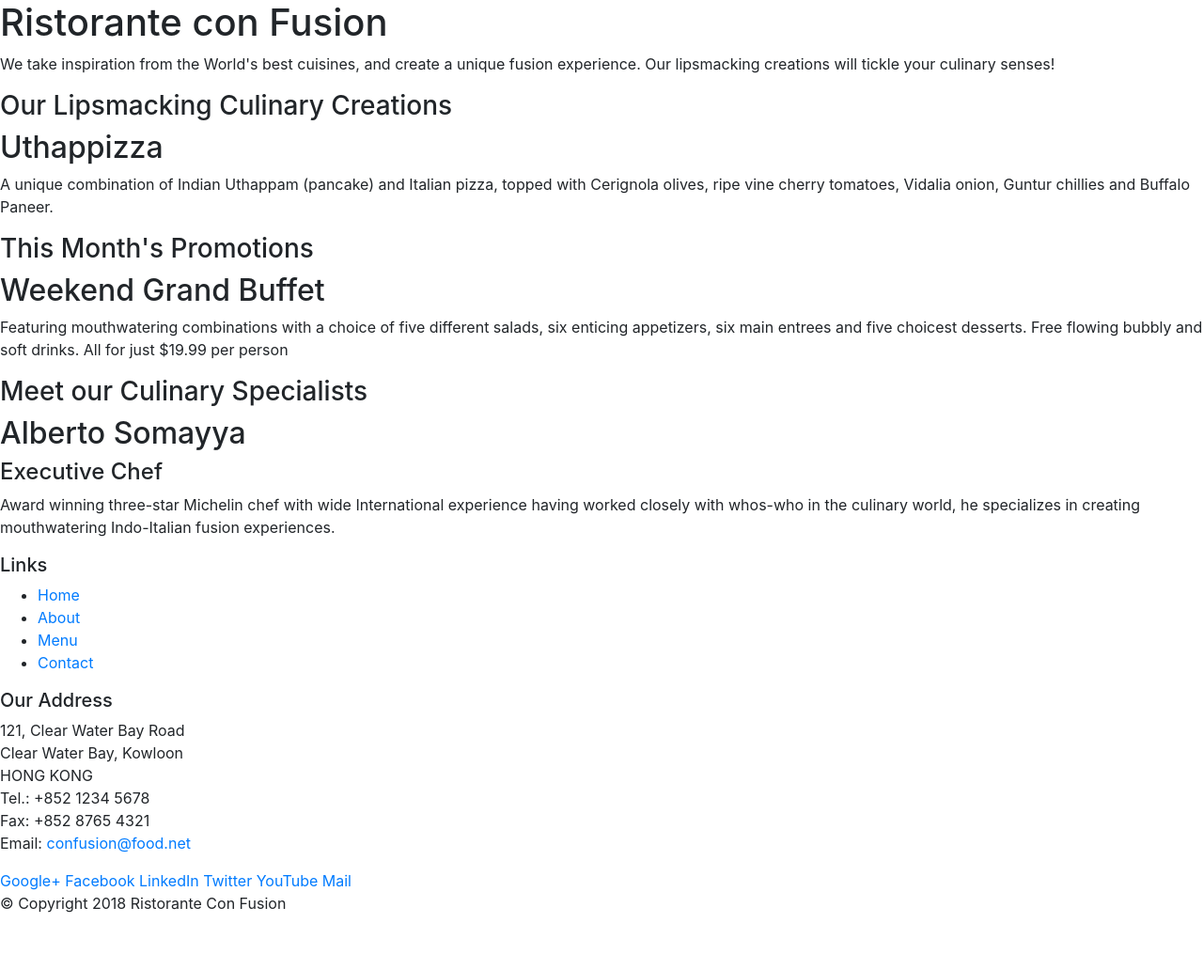
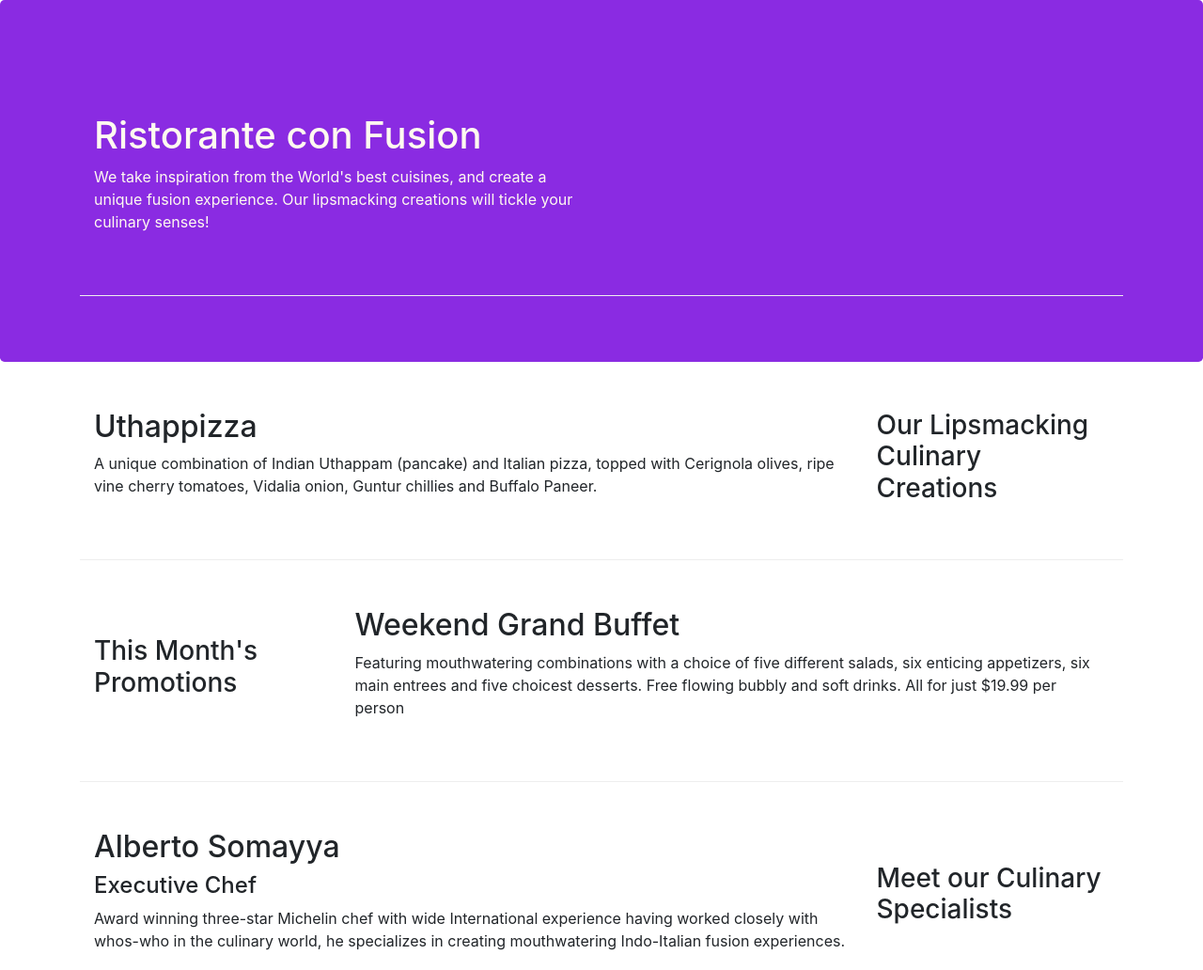
Before and after one commit to Jebarcia77/ReactA1Bootstrap, a website: page index.html in a window 1280 px wide. Shown: the top 1032 px of the page at 94% size. Before the commit the page ends 989 px from the top, so only its background shows below. Drawn offline with nearby package versions, Linux system fonts and the light colour scheme.

Commit message:
index styled

```diff
--- /dev/null
+++ b/css/styles.css
@@ -0,0 +1,29 @@
+.row-header{
+    margin: 0px auto;
+    padding: 0px auto;
+}
+.row-content{
+    margin: 0px auto;
+    padding: 50px 0px;
+    border-bottom: 1px ridge;
+    min-width: 400px;
+}
+
+.footer{
+    background-color: darkgrey;
+    margin: 0px auto;
+    padding: 20px 0px;
+}
+
+.jumbotron{
+    padding: 70px 30px;
+    margin: 0px auto;
+    background-color: blueviolet;
+    color: floralwhite;
+}
+
+.address{
+    font-size: 80%;
+    margin: 0px;
+    color: black;
+}
--- a/index.html
+++ b/index.html
@@ -9,51 +9,54 @@
 
     <!-- Bootstrap CSS -->
     <link rel="stylesheet" href="node_modules/bootstrap/dist/css/bootstrap.min.css">
+    <link rel="stylesheet" href="css/styles.css">
+
+
     <title>Ristorante Con Fusion</title>
 </head>
 
 <body>
 
-    <header>
-        <div>
-            <div>
-                <div>
+    <header class="jumbotron">
+        <div class="container">
+            <div class="row row-content">
+                <div class="col-12 col-sm-6">
                     <h1>Ristorante con Fusion</h1>
                     <p>We take inspiration from the World's best cuisines, and create a unique fusion experience. Our lipsmacking creations will tickle your culinary senses!</p>
                 </div>
-                <div>
+                <div class="col-12 col-sm">
                 </div>
             </div>
         </div>
     </header>
 
-    <div>
-        <div>
-            <div>
+    <div class="container">
+        <div class="row row-content align-items-center">
+            <div class="col-12 col-sm-4 order-sm-last col-md-3">
                 <h3>Our Lipsmacking Culinary Creations</h3>
             </div>
-            <div>
+            <div class="col col-sm order-sm-first col-md">
                 <h2>Uthappizza</h2>
                 <p>A unique combination of Indian Uthappam (pancake) and Italian pizza, topped with Cerignola olives, ripe vine cherry tomatoes, Vidalia onion, Guntur chillies and Buffalo Paneer.</p>
             </div>
         </div>
 
 
-        <div>
-            <div>
+        <div class="row row-content align-items-center">
+            <div class="col-12 col-sm-4 col-md-3">
                 <h3>This Month's Promotions</h3>
             </div>
-            <div>
+            <div class="col col-sm col-md">
                 <h2>Weekend Grand Buffet</h2>
                 <p>Featuring mouthwatering combinations with a choice of five different salads, six enticing appetizers, six main entrees and five choicest desserts. Free flowing bubbly and soft drinks. All for just $19.99 per person </p>
             </div>
         </div>
 
-        <div>
-            <div>
+        <div class="row row-content align-items-center">
+            <div class="col-12 col-sm-4 order-sm-last col-md-3">
                 <h3>Meet our Culinary Specialists</h3>
             </div>
-            <div>
+            <div class="col col-sm order-sm-first col-md">
                 <h2>Alberto Somayya</h2>
                 <h4>Executive Chef</h4>
                 <p>Award winning three-star Michelin chef with wide International experience having worked closely with whos-who in the culinary world, he specializes in creating mouthwatering Indo-Italian fusion experiences. </p>
@@ -61,19 +64,19 @@
         </div>
     </div>
 
-    <footer>
-        <div>
-            <div>
-                <div>
+    <footer class="footer">
+        <div class="container">
+            <div class="row">
+                <div class="col-4 offset-1 col-sm-2">
                     <h5>Links</h5>
-                    <ul>
+                    <ul class="list-unstyled">
                         <li><a href="#">Home</a></li>
                         <li><a href="#">About</a></li>
                         <li><a href="#">Menu</a></li>
                         <li><a href="#">Contact</a></li>
                     </ul>
                 </div>
-                <div>
+                <div class="col-7 col-sm-5">
                     <h5>Our Address</h5>
                     <address>
 		              121, Clear Water Bay Road<br>
@@ -84,8 +87,8 @@
 		              Email: <a href="mailto:confusion@food.net">confusion@food.net</a>
 		           </address>
                 </div>
-                <div>
-                    <div>
+                <div class="col-12 col-sm-4 align-self-center">
+                    <div class="text-center">
                         <a href="http://google.com/+">Google+</a>
                         <a href="http://www.facebook.com/profile.php?id=">Facebook</a>
                         <a href="http://www.linkedin.com/in/">LinkedIn</a>
@@ -95,8 +98,8 @@
                     </div>
                 </div>
            </div>
-           <div>
-                <div>
+           <div class="row justify-content-center">
+                <div class="col-auto">
                     <p>© Copyright 2018 Ristorante Con Fusion</p>
                 </div>
            </div>
```
